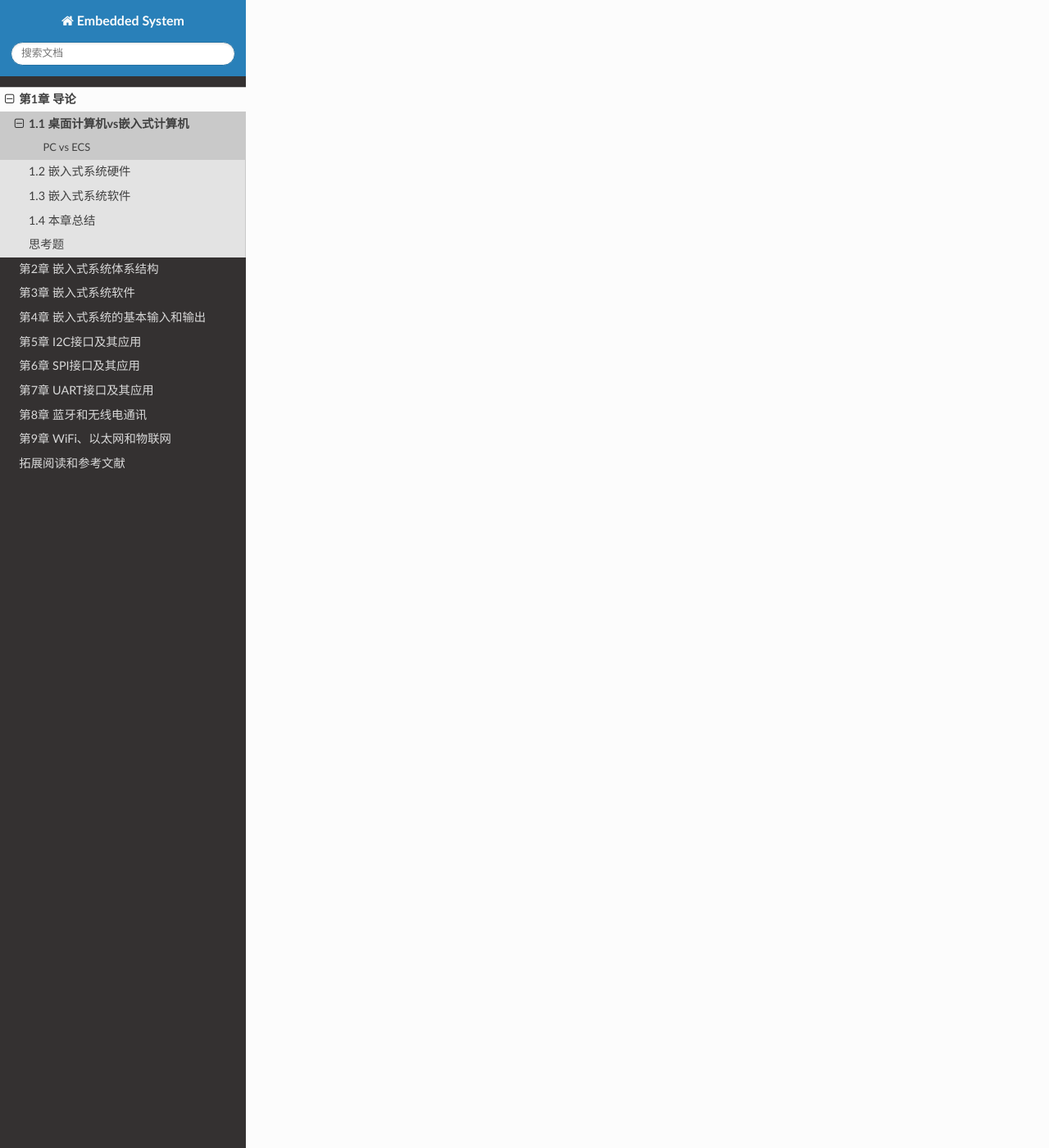
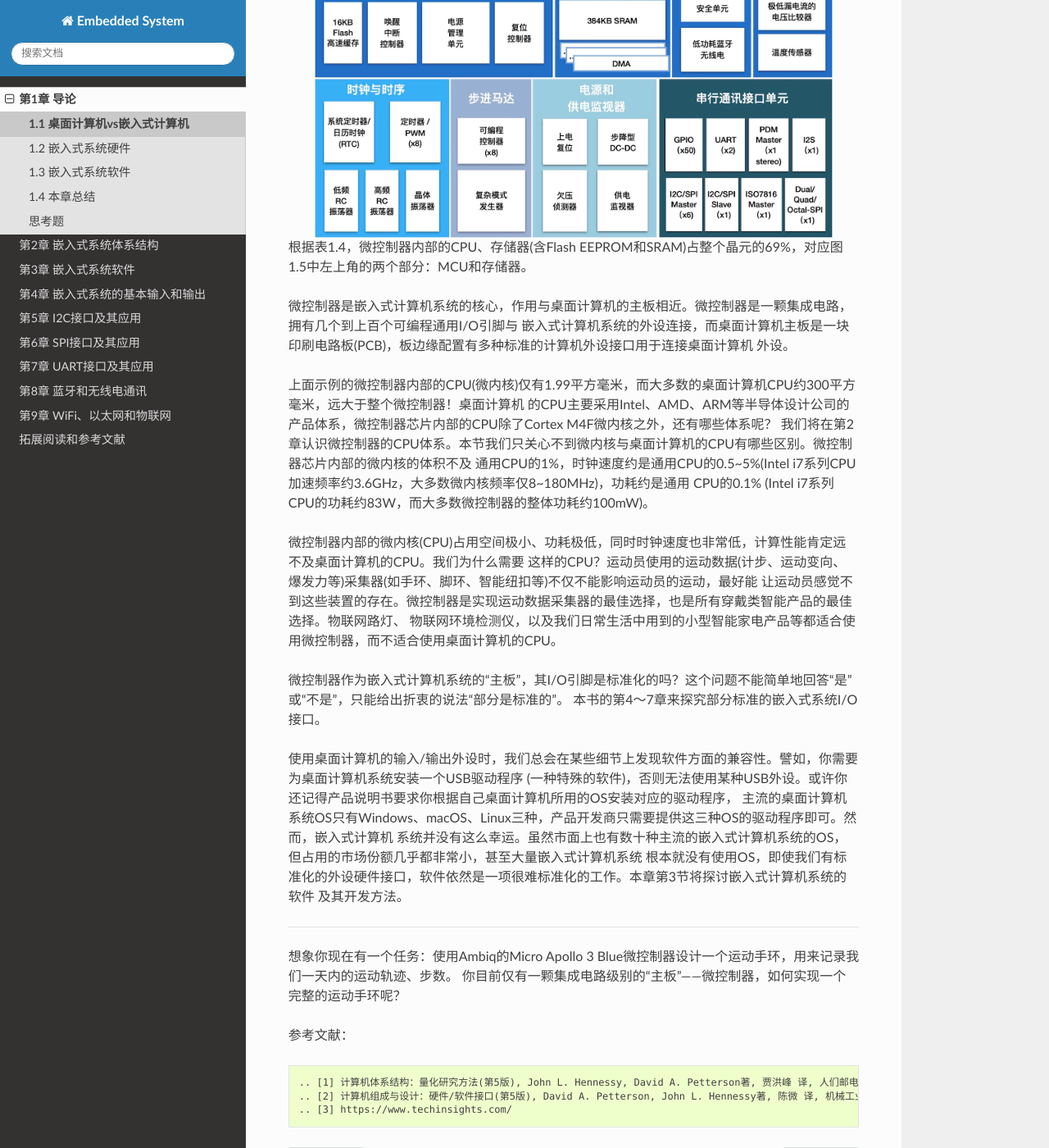
Before and after one commit to BradChan/TheEmbeddedSystem, a Sphinx documentation site: the page built from source/c1_introduction/pc_vc_ec.rst, in a window 1280 px wide and 1400 px high, scrolled down 5025 px. Shown: the whole window at 82% size. Built offline with Sphinx 7.4.7 and the Read the Docs theme 2.0.0, drawn with Linux system fonts in a browser that asks for light colours; pages that are not in the unit, such as notebooks, are missing from menus; some of the changed text lies outside the part shown.

Commit message:
完善1.1

```diff
--- a/source/c1_introduction/pc_vc_ec.rst
+++ b/source/c1_introduction/pc_vc_ec.rst
@@ -73,11 +73,8 @@ WSC也绝对不是把数千个计算机主板、存储器插入机架那么简
 图1.2 哈佛结构的计算机模型
 
 
-
 ------------------------
 
-PC vs ECS
-========================
 
 与其他四类计算机系统相比，嵌入式计算机系统面向特定应用场景的订制化特性使得此类系统具有各种各样的形态，但是本书仍然能帮助
 我们找到此类计算机统一的开发方法，包括系统的硬件和软件两个方面。这也是本章的核心内容之一。
@@ -111,10 +108,67 @@ CPU应该拥有完全兼容的引脚。存储器仅是内存，虽然BIOS也属
   (意味着高预算)或低性能部件(意味着低预算)，但不必担心电气兼容性和功能等方面的问题。计算机系统的相关接口标准非常多，虽然
   有些标准已经被废止，但你可以通过搜索引擎查阅到这些标准，绝大多数计算机标准都是免费的。
 
-标准化和全球化让桌面计算机的硬件和软件打破国界，所有从业者都以相关的国际标准设计和制造计算机的硬件和软件，兼容的软硬件能够
-相互替换。然而，嵌入式计算机系统设计和制造却是另外一番景象，
+标准化和全球化让桌面计算机的硬件和软件打破国界，所有从业者都以相关的国际标准设计、开发和制造计算机的硬件和软件，兼容的软硬
+件能够相互替换，虽然不同厂家不同型号的主板差异很大，但他们可以使用相同的CPU、芯片组、内存和输出/输出设备。然而，嵌入式计算机
+系统设计、开发和制造却是另外一番景象。
+
+嵌入式计算机系统的主板是什么样子呢？知名的技术洞察者网站 [3]_ 使用扫描电镜帮我们呈现出一种嵌入式计算机系统的“主板”，如图1.4
+所示。实际上，嵌入式计算机系统的“主板”是一颗芯片，俗称单片机(单芯片计算机的简称)。单片机芯片包含计算机系统的CPU、存储器(含
+数据存储器、外设存储器和程序存储器)、输出/输出功能单元及其接口，几乎具备桌面计算机主板的全部功能。
+
+.. image:: ../_static/images/c1/mcu_die_SEM.jpg
+  :scale: 40%
+  :align: center
+
+图1.4中的晶元扫描电镜图是一颗外形5x5x0.65mm的BGA封装的微控制器，该微控制器是Ambiq公司的Micro Apollo 3 Blue系列产品之一，
+CPU采用英国ARM半导体设计公司的Cortex M4F微内核，并使用台积电(TSMC)的40nm工艺生产线制造。Tech Insights根据扫描电镜图进一步
+给出该微控制器上的主要功能单元的尺寸和占晶元的比例，参加表1.1所示。
 
 
+.. image:: ../_static/images/c1/mcu_die_resource_table.jpg
+  :scale: 50%
+  :align: center
+
+为了更容易与桌面计算机主板的功能单元做对比，我们根据Ambiq公司的产品资料页绘制出Micro Apollo 3 Blue系列产品的功能框图，
+如图1.5所示。
+
+
+.. image:: ../_static/images/c1/mcu_functional_unit.jpg
+  :scale: 40%
+  :align: center
+
+根据表1.4，微控制器内部的CPU、存储器(含Flash EEPROM和SRAM)占整个晶元的69%，对应图1.5中左上角的两个部分：MCU和存储器。
+
+微控制器是嵌入式计算机系统的核心，作用与桌面计算机的主板相近。微控制器是一颗集成电路，拥有几个到上百个可编程通用I/O引脚与
+嵌入式计算机系统的外设连接，而桌面计算机主板是一块印刷电路板(PCB)，板边缘配置有多种标准的计算机外设接口用于连接桌面计算机
+外设。
+
+上面示例的微控制器内部的CPU(微内核)仅有1.99平方毫米，而大多数的桌面计算机CPU约300平方毫米，远大于整个微控制器！桌面计算机
+的CPU主要采用Intel、AMD、ARM等半导体设计公司的产品体系，微控制器芯片内部的CPU除了Cortex M4F微内核之外，还有哪些体系呢？
+我们将在第2章认识微控制器的CPU体系。本节我们只关心不到微内核与桌面计算机的CPU有哪些区别。微控制器芯片内部的微内核的体积不及
+通用CPU的1%，时钟速度约是通用CPU的0.5~5%(Intel i7系列CPU加速频率约3.6GHz，大多数微内核频率仅8~180MHz)，功耗约是通用
+CPU的0.1% (Intel i7系列CPU的功耗约83W，而大多数微控制器的整体功耗约100mW)。
+
+微控制器内部的微内核(CPU)占用空间极小、功耗极低，同时时钟速度也非常低，计算性能肯定远不及桌面计算机的CPU。我们为什么需要
+这样的CPU？运动员使用的运动数据(计步、运动变向、爆发力等)采集器(如手环、脚环、智能纽扣等)不仅不能影响运动员的运动，最好能
+让运动员感觉不到这些装置的存在。微控制器是实现运动数据采集器的最佳选择，也是所有穿戴类智能产品的最佳选择。物联网路灯、
+物联网环境检测仪，以及我们日常生活中用到的小型智能家电产品等都适合使用微控制器，而不适合使用桌面计算机的CPU。
+
+微控制器作为嵌入式计算机系统的“主板”，其I/O引脚是标准化的吗？这个问题不能简单地回答“是”或“不是”，只能给出折衷的说法“部分是标准的”。
+本书的第4～7章来探究部分标准的嵌入式系统I/O接口。
+
+使用桌面计算机的输入/输出外设时，我们总会在某些细节上发现软件方面的兼容性。譬如，你需要为桌面计算机系统安装一个USB驱动程序
+(一种特殊的软件)，否则无法使用某种USB外设。或许你还记得产品说明书要求你根据自己桌面计算机所用的OS安装对应的驱动程序，
+主流的桌面计算机系统OS只有Windows、macOS、Linux三种，产品开发商只需要提供这三种OS的驱动程序即可。然而，嵌入式计算机
+系统并没有这么幸运。虽然市面上也有数十种主流的嵌入式计算机系统的OS，但占用的市场份额几乎都非常小，甚至大量嵌入式计算机系统
+根本就没有使用OS，即使我们有标准化的外设硬件接口，软件依然是一项很难标准化的工作。本章第3节将探讨嵌入式计算机系统的软件
+及其开发方法。
+
+
+------------------------
+
+想象你现在有一个任务：使用Ambiq的Micro Apollo 3 Blue微控制器设计一个运动手环，用来记录我们一天内的运动轨迹、步数。
+你目前仅有一颗集成电路级别的“主板”——微控制器，如何实现一个完整的运动手环呢？
 
 
 
@@ -123,3 +177,4 @@ CPU应该拥有完全兼容的引脚。存储器仅是内存，虽然BIOS也属
 
 .. [1] 计算机体系结构：量化研究方法(第5版), John L. Hennessy, David A. Petterson著, 贾洪峰 译, 人们邮电出版社, 2013
 .. [2] 计算机组成与设计：硬件/软件接口(第5版), David A. Petterson, John L. Hennessy著, 陈微 译, 机械工业出版社, 2018
+.. [3] https://www.techinsights.com/
```
Also changed, not shown: source/_static/images/c1/mcu_die_SEM.jpg, source/_static/images/c1/mcu_die_resource_table.jpg, source/_static/images/c1/mcu_functional_unit.jpg (added), source/_static/images/物流分拣机器人.jpeg (added).
